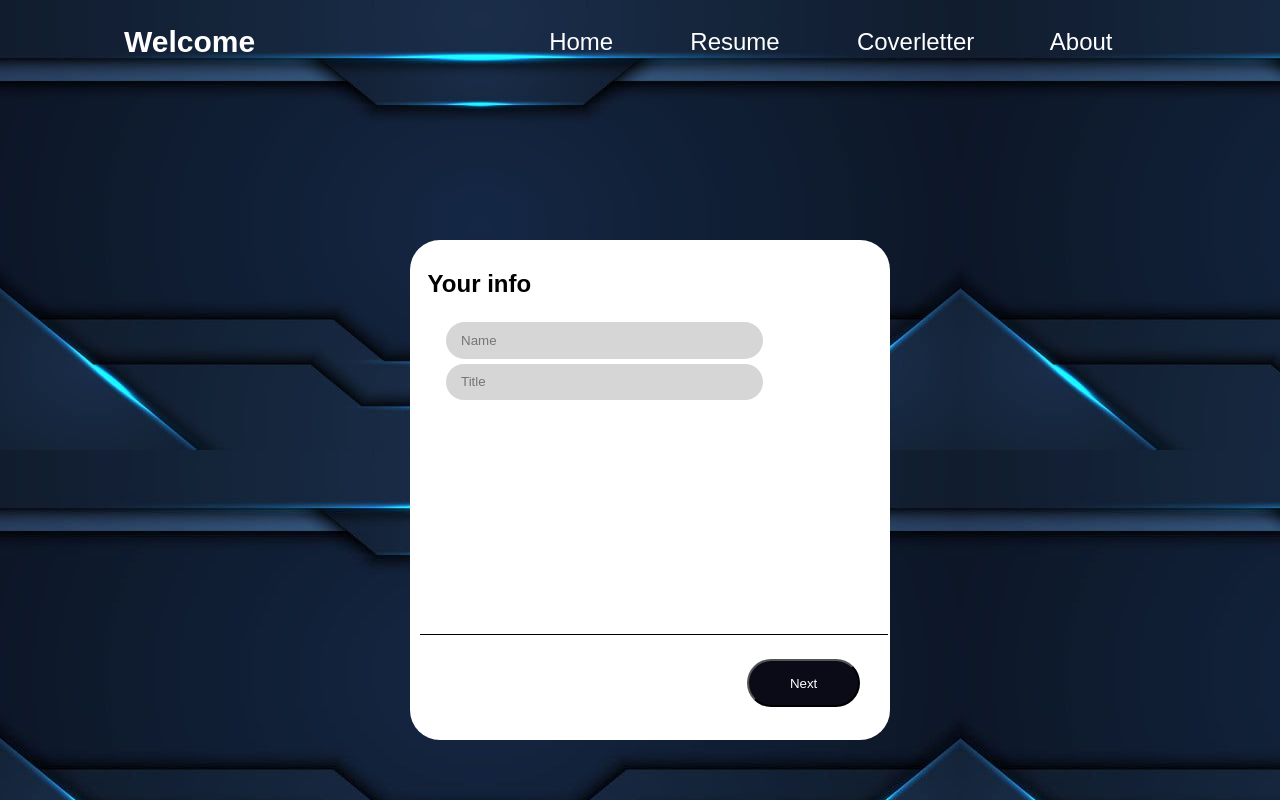
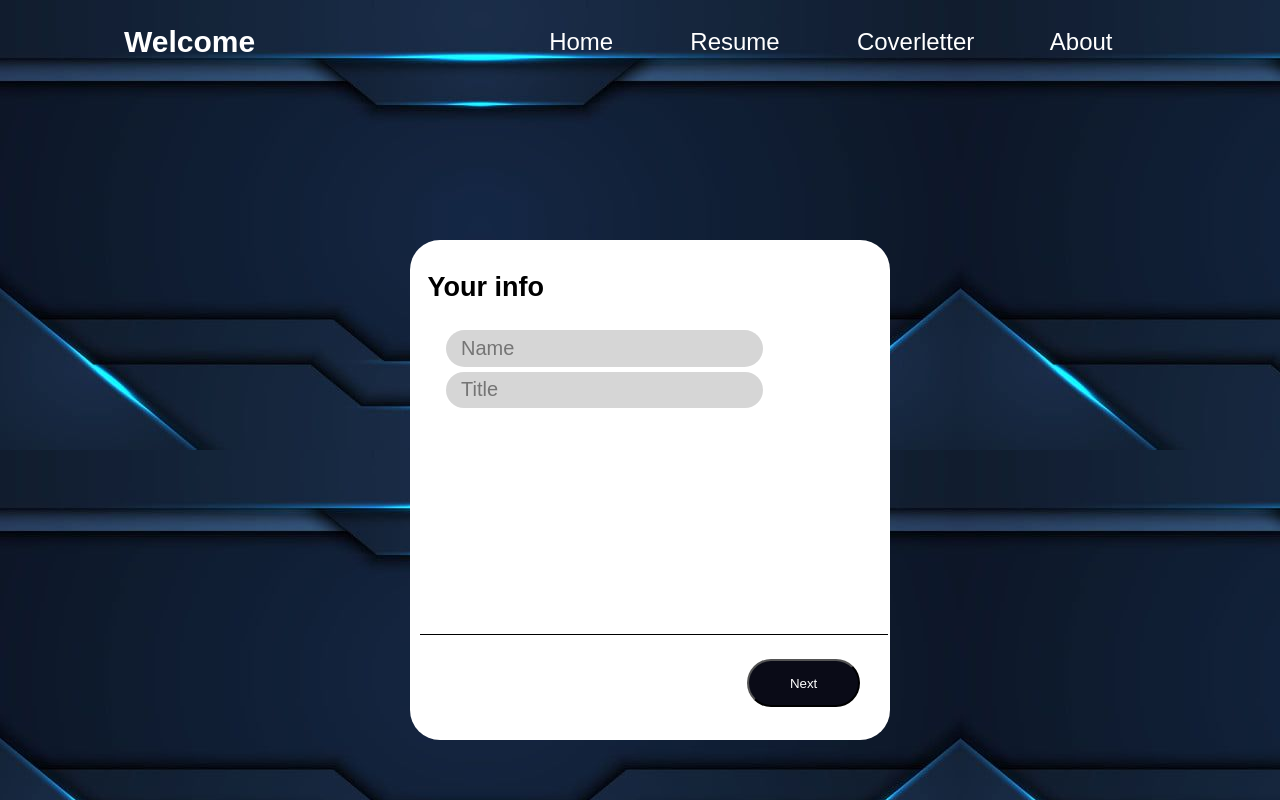
Before and after one commit to Monwilliam/Resumenes, a React (Create React App) app: page /Coverletter in a window 1280 px wide. Built offline with nearby package versions, Linux system fonts and the light colour scheme.

Commit message:
increase font size of input and text area

```diff
--- a/src/index.css
+++ b/src/index.css
@@ -18,6 +18,13 @@ body{
     background-color: white;
     width: 36%;
     border-radius: 30px;
+    font-size: 18px;
+}
+.quiz-background input{
+    font-size: 20px;
+}
+.quiz-background textarea{
+    font-size: 19px;
 }
 .delbut{
     color:white;
--- a/src/index.js
+++ b/src/index.js
@@ -9,7 +9,3 @@ root.render(
     <App />
   </React.StrictMode>
 );
-
-// If you want to start measuring performance in your app, pass a function
-// to log results (for example: reportWebVitals(console.log))
-// or send to an analytics endpoint. Learn more: https://bit.ly/CRA-vitalsreportWebVitals();
```
